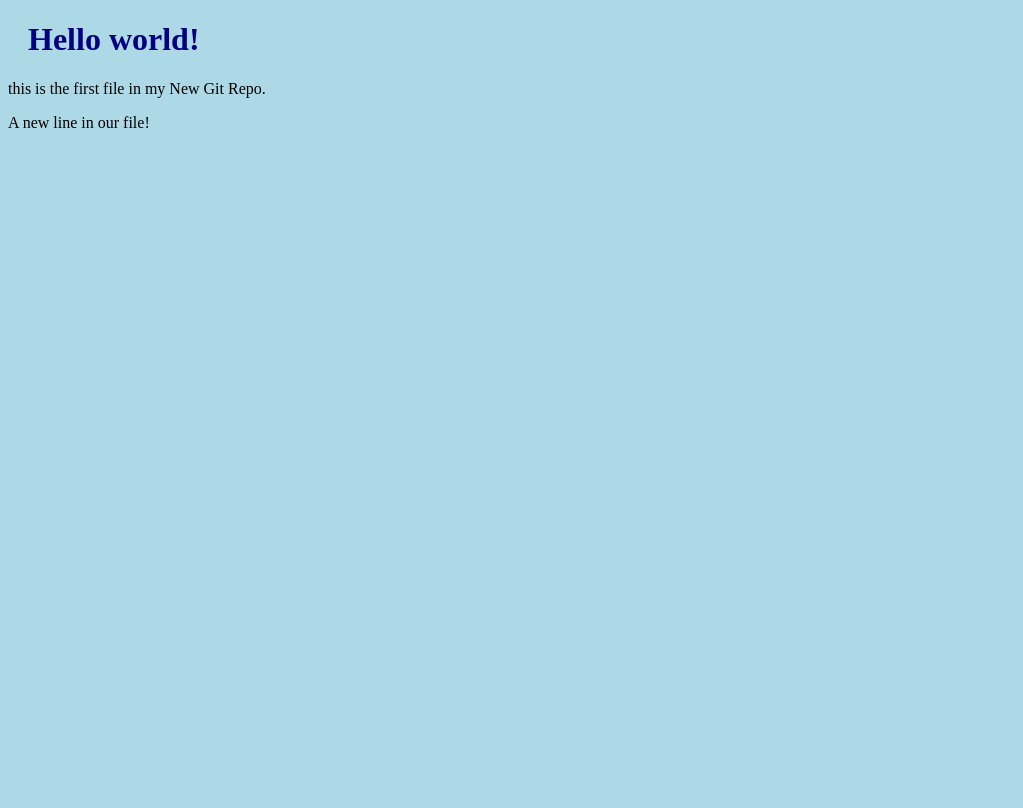
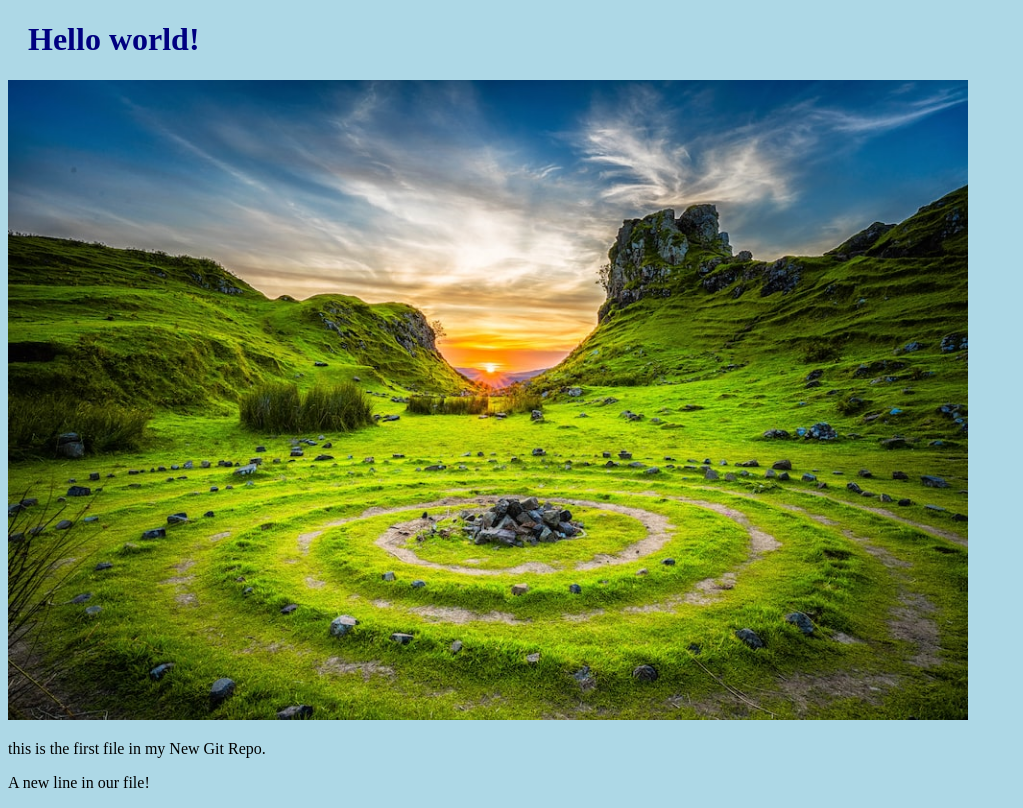
Before and after one commit to jaber94/hello-world, a plain HTML site: page index.html in a window 1280 px wide. Shown: the whole page, without its empty margins (0-1023 px from the left). Drawn offline with Linux system fonts and the light colour scheme.

Commit message:
Added image to Hello World

```diff
--- a/index.html
+++ b/index.html
@@ -6,6 +6,12 @@
 </head>
 <body>
     <h1>Hello world!</h1>
+    <div>
+        <img
+        src="img_hello_world.jpeg"
+        alt="Hello World From Space"
+        style="width: 100%;max-width: 960px">
+    </div>
     <p>this is the first file in my New Git Repo.</p>
     <p>A new line in our file!</p>
 </body>
```
Also changed, not shown: img_hello_world.jpeg (added).
